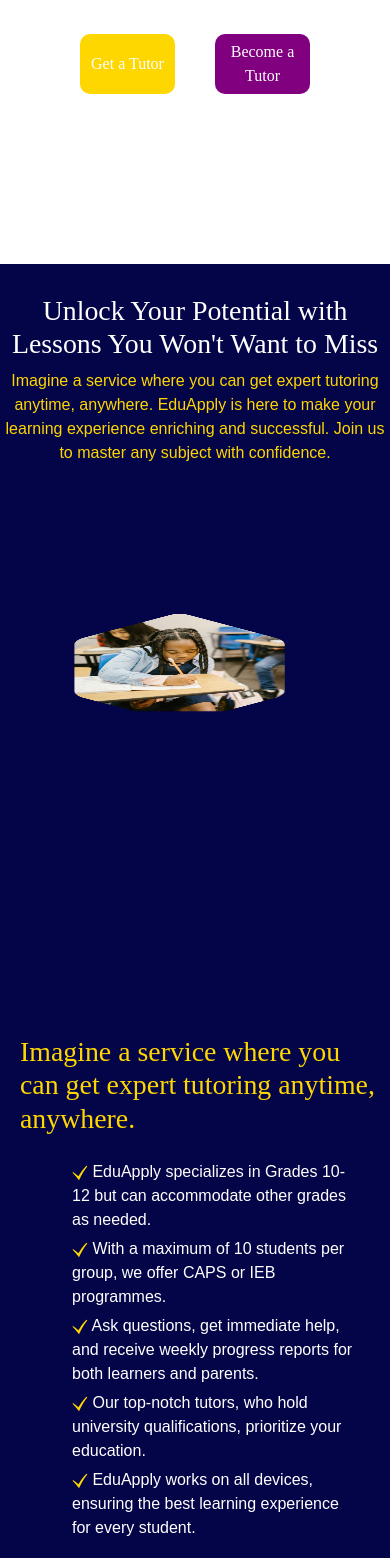
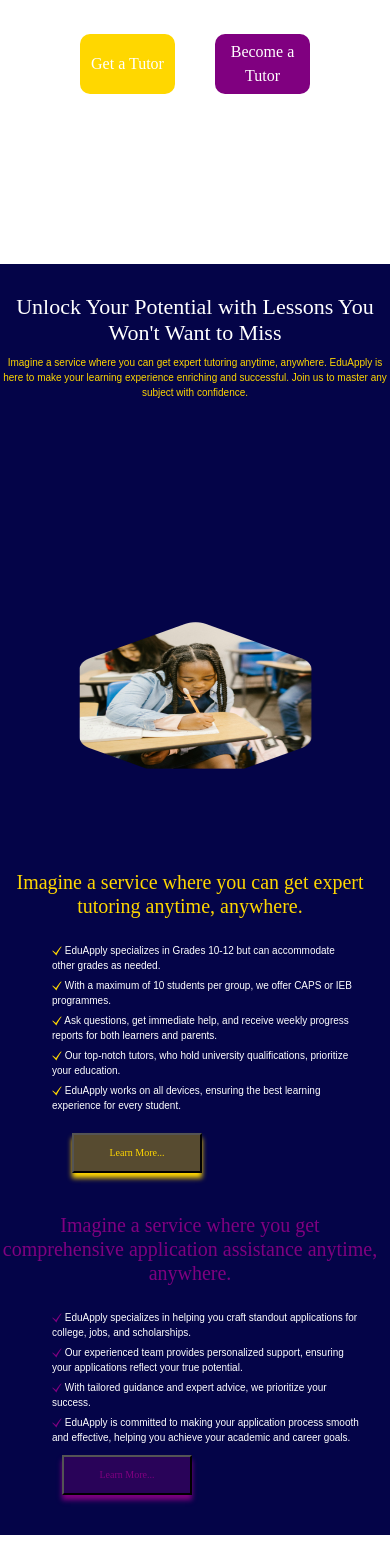
Before and after one commit to BuhleDamane/eduapply, a React (Create React App) app: page / in a window 390 px wide. Shown: the part 432-1990 px from the top of the page. Built offline with nearby package versions, Linux system fonts and the light colour scheme.

Commit message:
Update App.css

```diff
--- a/src/App.css
+++ b/src/App.css
@@ -775,8 +775,8 @@
   overflow: hidden;
 }
  .icon {
-  width: 250px;
-  height: 130px;
+  width: 230px;
+  height: 110px;
   border: 1px solid #ccc;
   border-radius: 10px;
   margin-right: 30px;
@@ -797,41 +797,41 @@
 .eng .icons{
   margin-left: 120px;
   margin-top: -70px;
-  font-size: 60px;
+  font-size: 50px;
 }
 .physics .icons{
   margin-left: 150px;
   margin-top: -100px;
-  font-size: 60px;
+  font-size: 50px;
   color: orangered;
 }
 .maths-lit .icons{
   margin-left: 130px;
   margin-top: -60px;
-  font-size: 60px;
+  font-size: 50px;
   color: blue;
 }
 .maths .icons{
   color: blue;
   margin-left: 120px;
   margin-top: -60px;
-  font-size: 60px;
+  font-size: 50px;
 }
 .hist .icons{
   color: brown;
   margin-left: 140px;
   margin-top: -60px;
-  font-size: 60px;
+  font-size: 50px;
 }
 .ls .icons{
   color: green;
-  font-size: 60px;
+  font-size: 50px;
   margin-left: 130px;
-  margin-top: -60px;
+  margin-top: -50px;
 }
 .acc .icons{
   color: brown;
-  font-size: 60px;
+  font-size: 50px;
   margin-left: 130px;
   margin-top: -60px;
 }
@@ -839,25 +839,45 @@
   color: red;
   font-size: 60px;
   margin-left: 130px;
-  margin-top: -60px;
+  margin-top: -50px;
 
 }
 .geo .icons{
   color: rgb(82, 82, 204);
-  font-size: 60px;
+  font-size: 50px;
   margin-left: 130px;
   margin-top: -60px;
 }
+.about-h1{
+  font-size: 22px;
+}
+.about-p{
+  font-size: 10px;
+}
 .about-image{
-  margin-top: -180px;
-  width: 300px;
-  height: 200px;
+  margin-top: -130px;
+  width: 330px;
+  height: 300px;
 }
 .tutoring{
-  margin-top: 300px;
-  margin-left: -300px;
+  margin-top: 200px;
+  margin-left: -350px;
 }
-
+.tutoring h1{
+  font-size: 20px;
+  text-align: center;
+}
+.tutoring p{
+  font-size: 10px;
+}
+.applying-btn{
+  width: 130px;
+  height: 40px;
+}
+.tutoring-btn{
+  width: 130px;
+  height: 40px;
+}
 }
 
 /* Small (s) */
```
